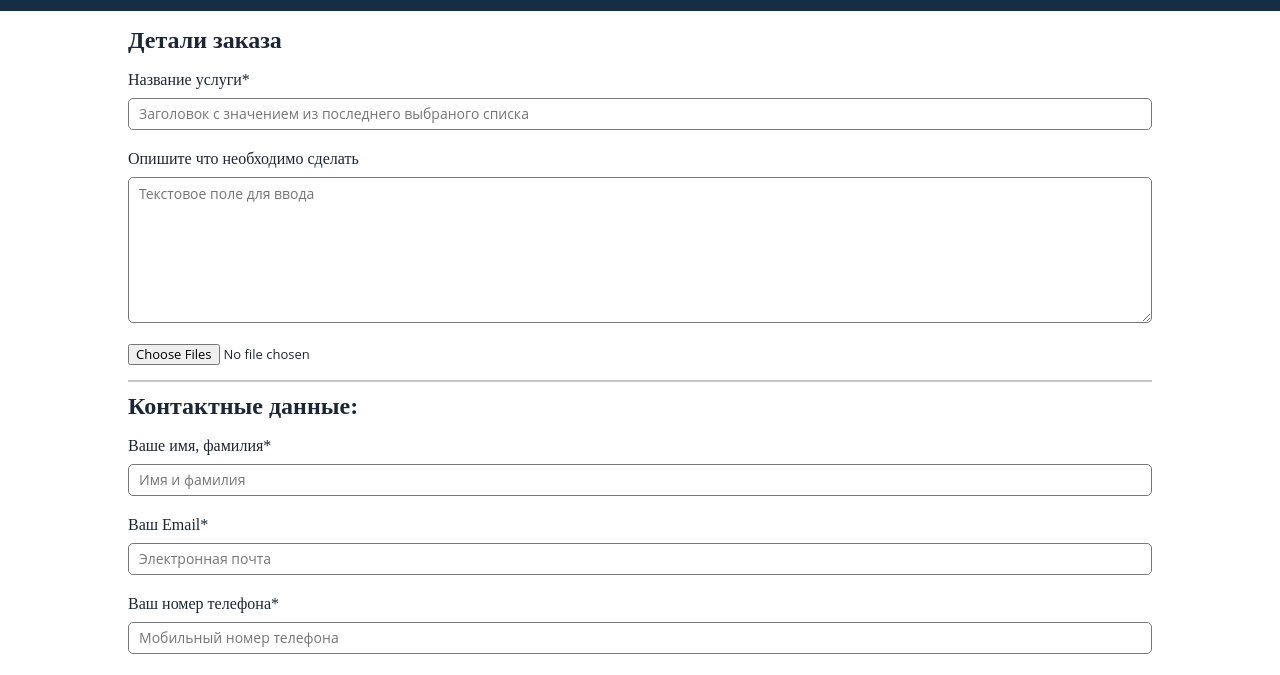
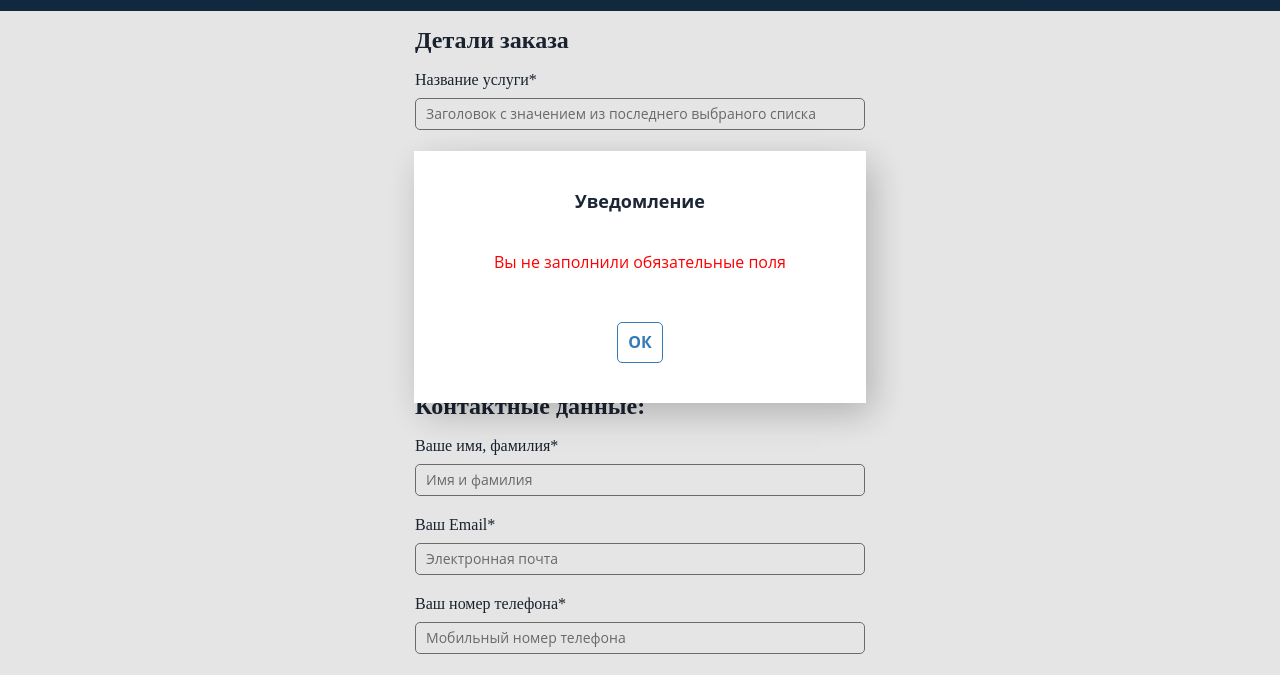
Before and after one commit to Denze1l/Simbioz, a React app: page / in a window 1280 px wide. Shown: the part 123-798 px from the top of the page. Built offline with nearby package versions, Linux system fonts and the light colour scheme.

Commit message:
add popUp

```diff
--- a/src/components/App.js
+++ b/src/components/App.js
@@ -3,6 +3,7 @@ import Header from './Header/Header';
 import Footer from './Footer/Footer';
 import LandingPage from './LandingPage/LandingPage';
 import Form from './Form/Form';
+import PopUp from './PopUp/PopUp';
 
 class App extends Component {
   state = {
@@ -15,6 +16,7 @@ class App extends Component {
       <>
         <Header />
         {formActivated ? <Form /> : <LandingPage />}
+        <PopUp />
         <Footer />
       </>
     );
--- a/src/components/Form/Form.module.css
+++ b/src/components/Form/Form.module.css
@@ -65,3 +65,8 @@
 }
 
 /* background-color: #777777; */
+@media (min-width: 768px) {
+  .FormSeaction {
+    width: 450px;
+  }
+}
--- /dev/null
+++ b/src/components/PopUp/PopUp.js
@@ -0,0 +1,29 @@
+import React, { Component } from 'react';
+import style from './style.module.css';
+
+class PopUp extends Component {
+  state = {};
+
+  render() {
+    return (
+      <div
+        role="toolbar"
+        aria-label="Закрыть"
+        tabIndex={-1}
+        className={style.modal_overlay}
+        onClick={this.handleBackdropClick}
+        onKeyUp={this.handleKeyPress}
+      >
+        <div className={style.modal}>
+          <h2 className={style.Title}>Уведомление</h2>
+          <p className={style.warning}>Вы не заполнили обязательные поля</p>
+          <button className={style.okButt} type="submit">
+            Ок
+          </button>
+        </div>
+      </div>
+    );
+  }
+}
+
+export default PopUp;
--- /dev/null
+++ b/src/components/PopUp/style.module.css
@@ -0,0 +1,68 @@
+.modal_overlay {
+  display: flex;
+  justify-content: center;
+  align-items: center;
+  position: fixed;
+  width: 100%;
+  height: 100vh;
+  background-color: rgba(0, 0, 0, 0.102);
+  top: 0;
+  left: 0;
+  z-index: 9997;
+  outline: none;
+}
+
+.modal_overlay:focus {
+  outline: none;
+}
+
+.modal {
+  position: relative;
+  max-width: 18.75rem;
+  background-color: #fff;
+  box-shadow: 6.5px 11.258px 35px 0px rgba(0, 0, 0, 0.23);
+  padding: 2.5rem 1.375rem;
+}
+
+.Title {
+  text-align: center;
+  font-size: 18px;
+  padding-bottom: 40px;
+}
+
+.warning {
+  text-align: center;
+  color: red;
+  font-size: 16px;
+  padding-bottom: 30px;
+}
+.okButt {
+  display: block;
+  text-align: center;
+  text-transform: uppercase;
+  border: 1.5px solid #337ab7;
+  border-radius: 5px;
+  color: #337ab7;
+  padding: 10px;
+  font-size: 16px;
+  font-weight: bold;
+  outline: none;
+  margin: 0 auto;
+  background-color: #fff;
+  margin-top: 20px;
+}
+
+.okButt:hover {
+  color: rgb(250, 135, 3);
+}
+
+.okButt:active {
+  box-shadow: 0px 0px 7px #235581;
+}
+
+@media screen and (min-width: 768px) {
+  .modal {
+    max-width: 36.25rem;
+    padding: 2.5rem 5rem;
+  }
+}
```
